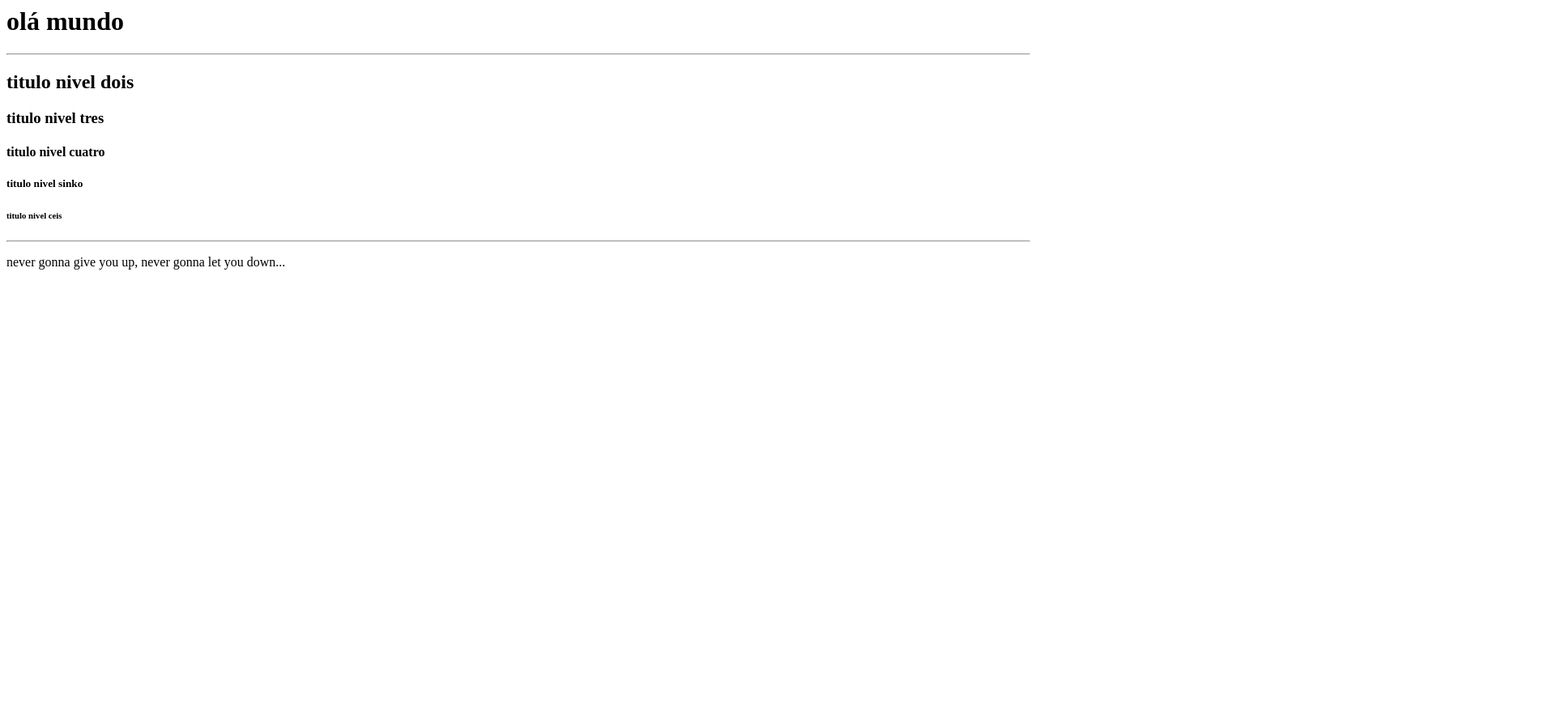
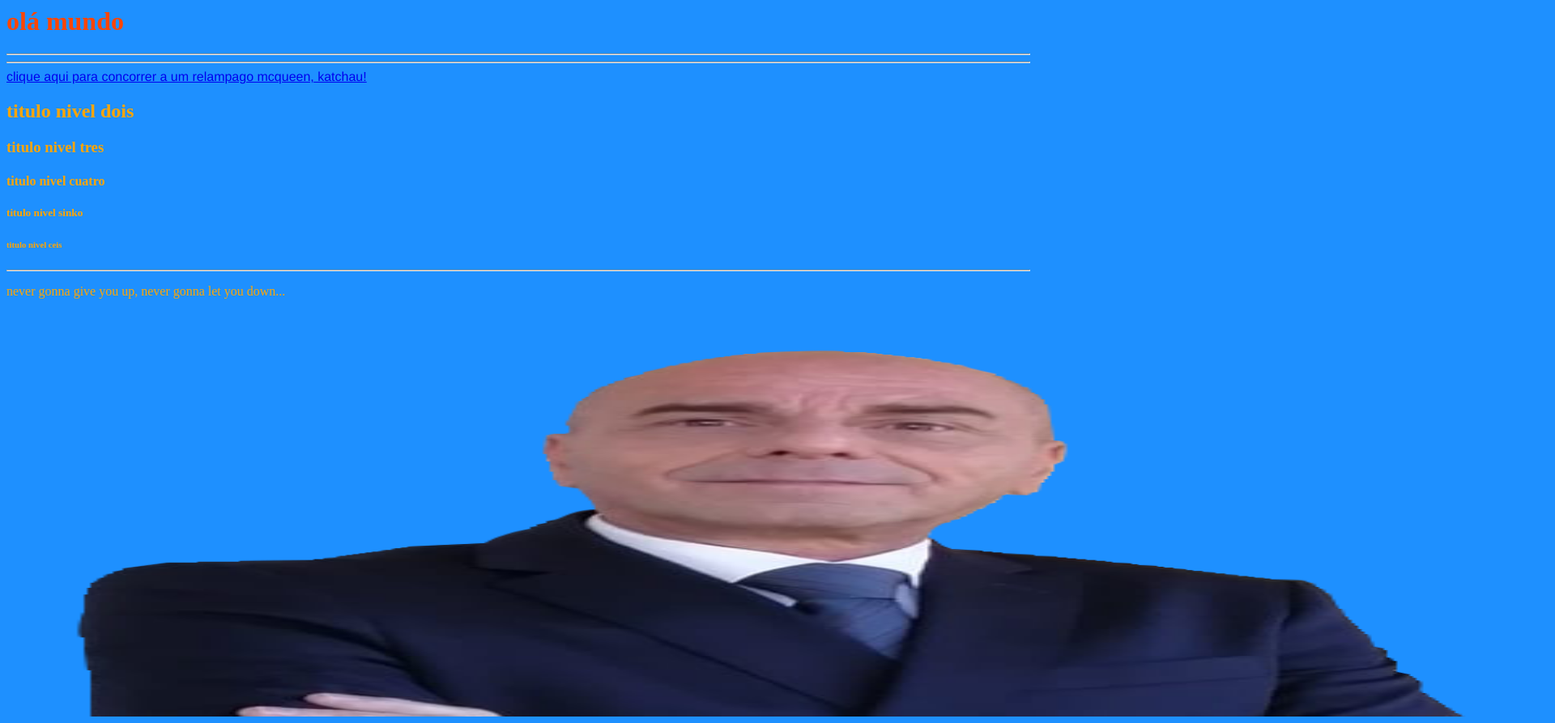
Before and after one commit to euRTHR/olamundo, a plain HTML site: page index.html in a window 1280 px wide. Shown: the whole page at 81% size, 1920 px wide, since content can reach past the window. Before the commit the page ends 800 px from the top, so only its background shows below. Drawn offline with Linux system fonts and the light colour scheme.

Commit message:
Add files via upload
foi criado

```diff
--- a/index.html
+++ b/index.html
@@ -1,5 +1,13 @@
+<html>
+    <head>
+<link rel="stylesheet" href="style.css">
+    </head>
+    <body>
         <h1>olá mundo</h1>
         <hr>
+
+        <hr>
+        <a href="sobrenos.html">clique aqui para concorrer a um relampago mcqueen, katchau!</a>
 
         <h2>titulo nivel dois</h2>
         <h3>titulo nivel tres</h3>
@@ -9,3 +17,7 @@
 
         <hr>
         <p><n>never gonna give you up</n>, never gonna let you down...</p>
+
+        <img src="ramiro.png">
+    </body>
+</html>
--- /dev/null
+++ b/sobrenos.html
@@ -0,0 +1,13 @@
+<!DOCTYPE html>
+<html lang="en">
+<head>
+    <meta charset="UTF-8">
+    <meta name="viewport" content="width=device-width, initial-scale=1.0">
+    <title>sobre nós</title>
+    <link rel="stylesheet" href="style.css">
+</head>
+<body>
+    <h1>falando de nossa pessoa</h1>
+    <p>somos especializados em ramiros gonçalvez, e never gonna give you up!</p>
+</body>
+</html>
--- /dev/null
+++ b/style.css
@@ -0,0 +1,19 @@
+body{
+
+    background-color: dodgerblue;
+    color: orange;
+}
+
+img{
+
+    width: 1920px;
+    height: 500px;
+}
+
+h1{
+    color: orangered;
+}
+
+a{
+    font-family:'Franklin Gothic Medium', 'Arial Narrow', Arial, sans-serif;
+}
```
Also changed, not shown: ramiro.png (added). Lines whose indentation alone changed are shown as unchanged.
